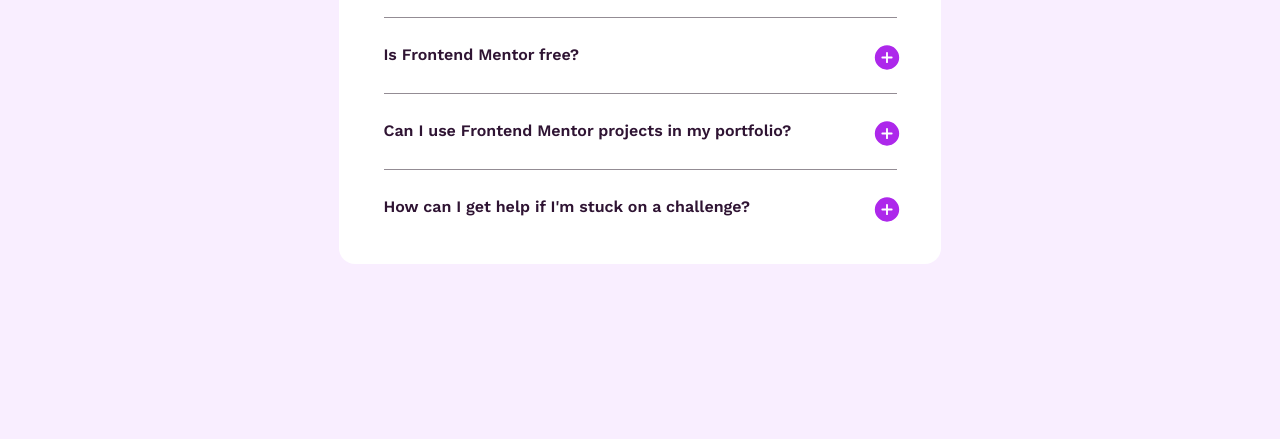
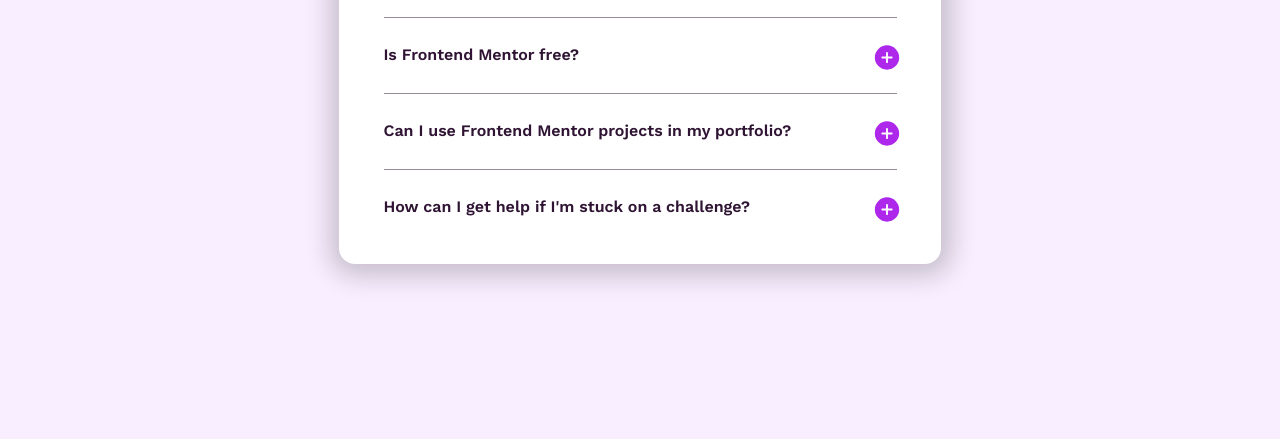
Before and after one commit to JuCanavans/faq_js, a plain HTML site: page index.html in a window 1280 px wide. Shown: the part 361-800 px from the top of the page. Drawn offline with nearby package versions, Linux system fonts and the light colour scheme.

Commit message:
atualização box shadow

```diff
--- a/style/style.css
+++ b/style/style.css
@@ -49,7 +49,9 @@
     padding: 1.8em;
     margin: 2% 0;
     z-index: 1;
+    box-shadow: 1px 2px 26px 10px rgb(5 5 5 / 20%);
 }
+
 
 .main-container{
     padding:1em;
```
